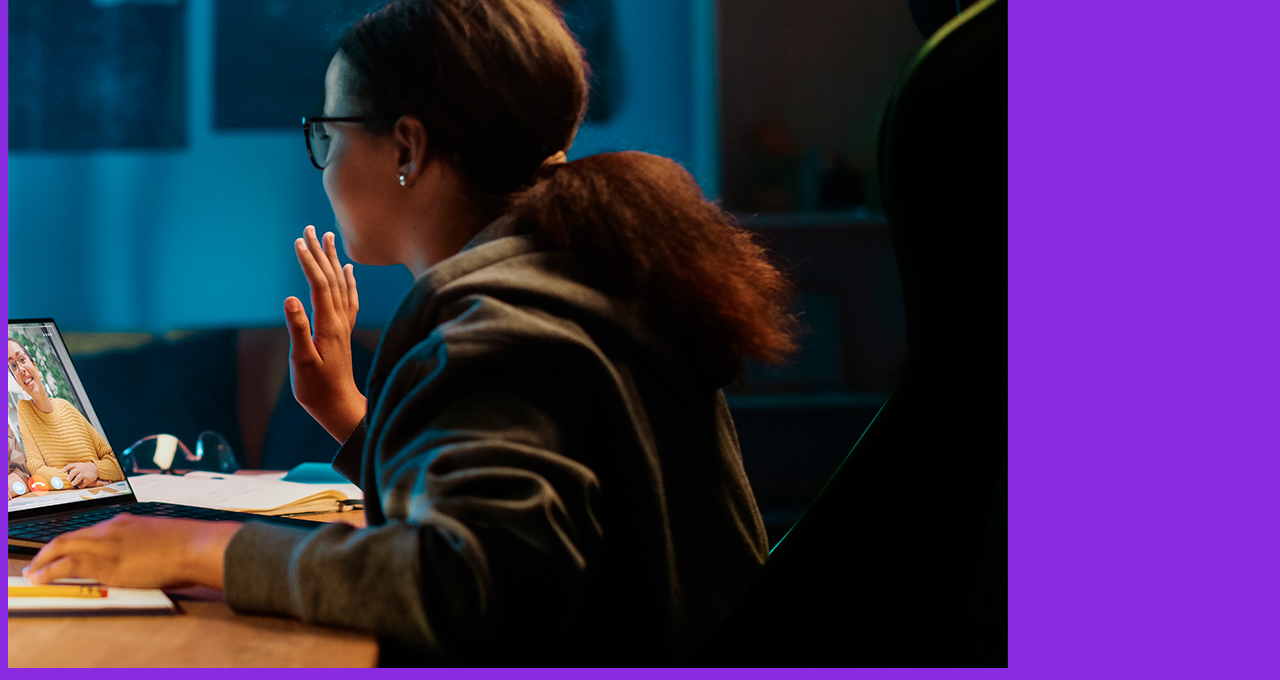
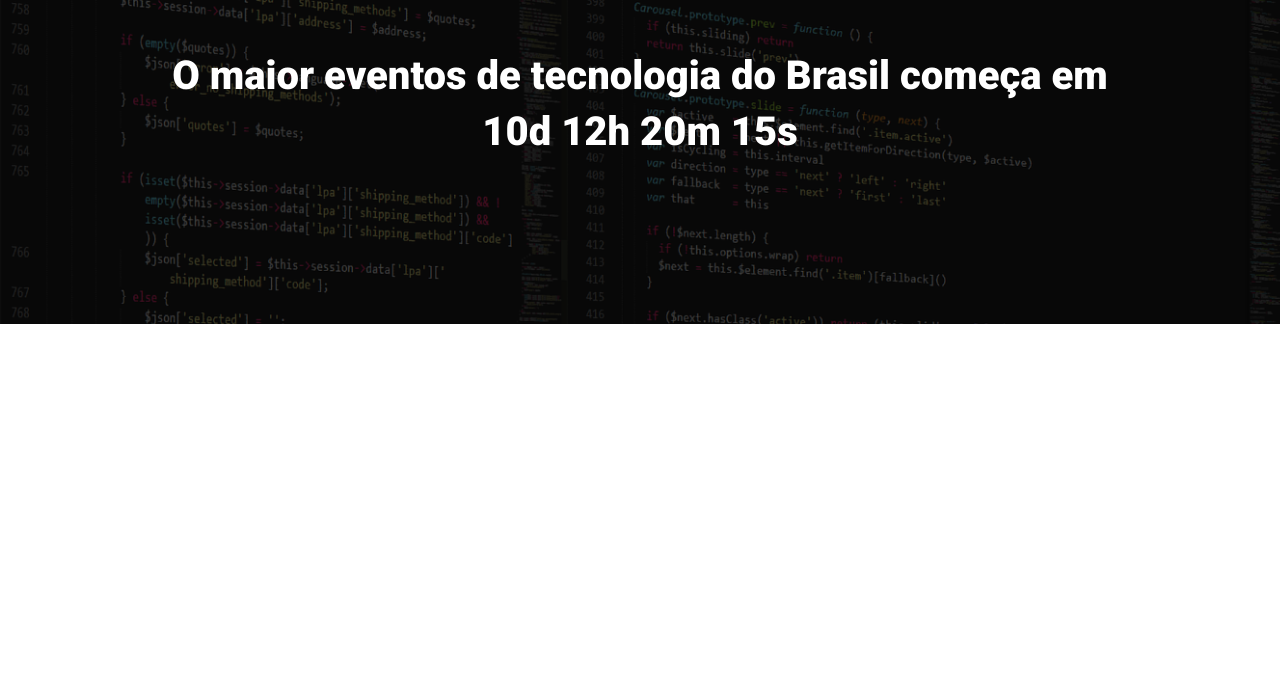
Before and after one commit to zmadou/ebac_tech_talks, a website built with Parcel: page src/index.html in a window 1280 px wide. Shown: the part 160-840 px from the top of the page. After the commit the page ends 800 px from the top, so only its background shows below. Built offline with nearby package versions, Linux system fonts and the light colour scheme.

Commit message:
criando o hero

```diff
--- a/src/index.html
+++ b/src/index.html
@@ -1,15 +1,24 @@
 <!DOCTYPE html>
-<html lang="pt-br">
+<html lang="pt-BR">
 <head>
     <meta charset="UTF-8">
     <meta name="viewport" content="width=device-width, initial-scale=1.0">
-    <title>Document</title>
+    <title>EBAC Tech Talks</title>
+
+    <link rel="preconnect" href="https://fonts.googleapis.com">
+    <link rel="preconnect" href="https://fonts.gstatic.com" crossorigin>
+    <link href="https://fonts.googleapis.com/css2?family=Roboto:ital,wght@0,100;0,300;0,400;0,500;0,700;0,900;1,100;1,300;1,400;1,500;1,700;1,900&display=swap" rel="stylesheet">
+    <script src="scripts/main.js" defer></script>
     <link rel="stylesheet" href="styles/main.scss">
-    <script src="scripts/main.js" defer></script>
 </head>
 <body>
-    <h1>Olá</h1>
-    <img src="./images/backend.png" alt="">
-
+    <header class="hero">
+        <div class="container">
+            <img class="hero__logo" src="./images/ebac_logo.svg" alt="EBAC">
+            <p class="hero__text">
+                O maior eventos de tecnologia do Brasil começa em 10d 12h 20m 15s
+            </p>
+        </div>
+    </header>
 </body>
 </html>
--- a/src/scripts/main.js
+++ b/src/scripts/main.js
@@ -0,0 +1 @@
+console.log("Olá Mundo!")
--- /dev/null
+++ b/src/styles/_hero.scss
@@ -0,0 +1,55 @@
+.hero {
+    padding-top: 64px;
+    padding-bottom: 100px;
+    background-image: url(../images/fundo.png);
+    background-repeat: no-repeat;
+    background-size: cover;
+    position: relative;
+
+    .container {
+        position: relative;
+    }
+
+
+    &::before {
+        position: absolute;
+        top: 0;
+        left: 0;
+        width: 100%;
+        height: 100%;
+        background-color: #000;
+        content: '';
+        opacity: .7;
+    }
+
+    &__text {
+        margin-top: 64px;
+        margin-bottom: 64px;
+        line-height: 56px;
+        font-size: 40px;
+        font-weight: 800;
+        text-align: center;
+    }
+
+    &__logo {
+        margin: 0 auto;
+        height: 80px;
+        display: block;
+    }
+
+
+    @media (max-width: 640px) {
+        padding: 44px 0;
+
+        &__logo {
+            height: 40px;
+
+        }
+        &__text {
+            font-size: 22px;
+            line-height: 24px;
+            margin: 24px 0;
+        }
+    }
+
+}
--- a/src/styles/main.scss
+++ b/src/styles/main.scss
@@ -1,3 +1,23 @@
-body {
-    background-color:blueviolet;
+@use 'hero';
+
+* {
+    margin: 0;
+    padding: 0;
+    box-sizing: border-box;
+    font-family: Roboto, sans-serif;
+    color: #fff;
 }
+
+.container {
+    max-width: 960px;
+    width: 100%;
+    margin: 0 auto;
+
+    @media (max-width:640px) {
+        max-width: 80%;
+    }
+
+    @media (max-width:1024px) {
+        max-width: 90%;
+    }
+}
```
